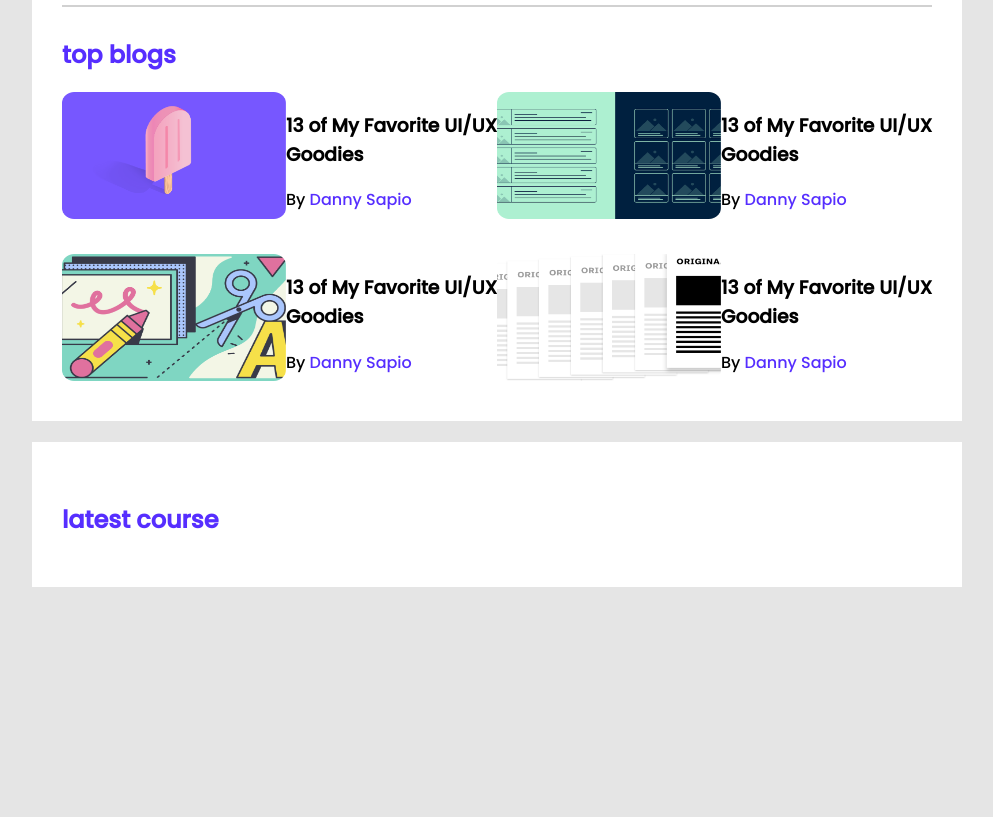
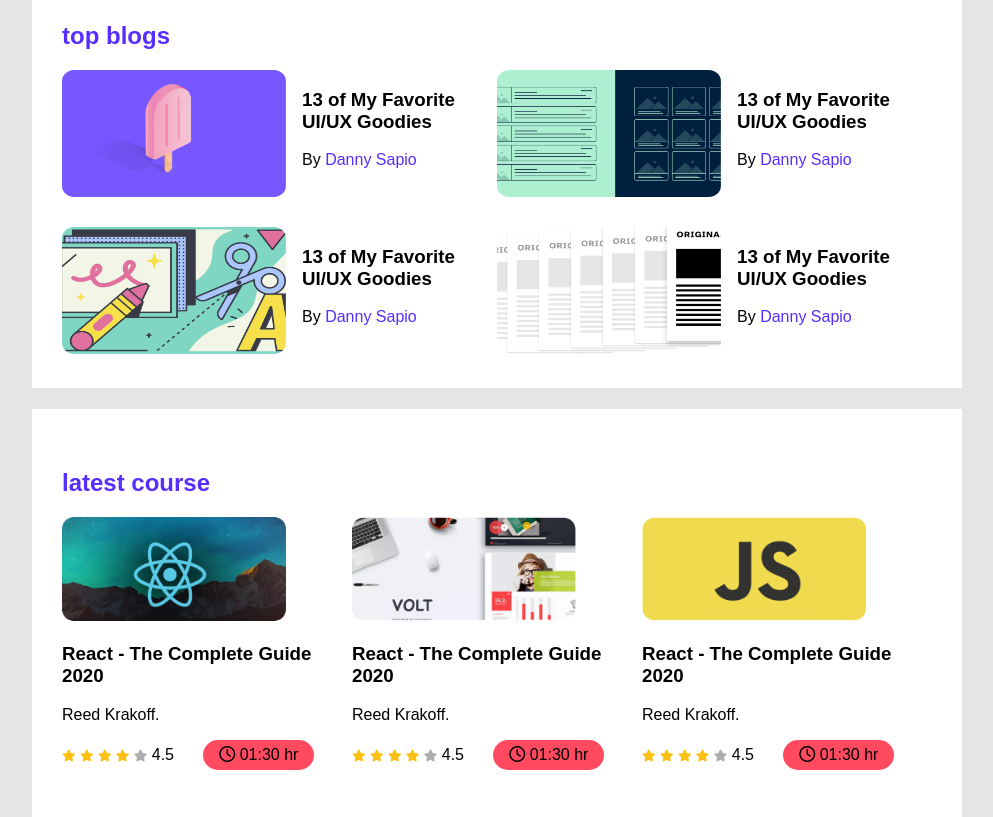
Before and after one commit to monjurctg5/leader-board--clone, a plain HTML site: page index.html in a window 1280 px wide. Shown: the part 347-1164 px from the top of the page, without its empty margins (143-1136 px from the left). Before the commit the page ends 942 px from the top, so only its background shows below. Drawn offline with Linux system fonts and the light colour scheme.

Commit message:
finnesed

```diff
--- a/index.html
+++ b/index.html
@@ -6,6 +6,8 @@
     <meta http-equiv="X-UA-Compatible" content="IE=edge">
     <meta name="viewport" content="width=device-width, initial-scale=1.0">
     <title>Document</title>
+
+    <script src="https://kit.fontawesome.com/57209cae95.js" crossorigin="anonymous"></script>
     <!-- stylesheet -->
     <link rel="stylesheet" href="./style.css">
 </head>
@@ -107,6 +109,90 @@
          <!-- latest course? -->
          <section class="containers">
              <h2 class="section-title">latest course</h2>
+             <div class="courses">
+                 <article class="course">
+                     <div class="course-bannaer">
+                         <img src="./images/courses/course-1.png" alt="">
+
+                     </div>
+                     <div class="course-details">
+                         <h3>React - The Complete Guide 2020</h3>
+                         <p class="course-author">Reed Krakoff.</p>
+                        <div class="course-info">
+                            <div>
+                                <i class="fas fa-star filled"></i>
+                                <i class="fas fa-star filled"></i>
+                                <i class="fas fa-star filled"></i>
+                                <i class="fas fa-star filled"></i>
+                                <i class="fas fa-star" style="color: #AEAEAE; font-size: 12px;"></i>
+                                <span> 4.5</span>
+                            </div>
+
+                            <div class="course-duration">
+                                <i class="far fa-clock"></i>
+                                <span>01:30 hr</span>
+                            </div>
+
+                        </div>
+                     </div>
+                 </article>
+                 <article class="course">
+                    <div class="course-bannaer">
+                        <img src="./images/courses/course-2.png" alt="">
+
+                    </div>
+                    <div class="course-details">
+                        <h3>React - The Complete Guide 2020</h3>
+                        <p class="course-author">Reed Krakoff.</p>
+                       <div class="course-info">
+                           <div>
+                               <i class="fas fa-star filled"></i>
+                               <i class="fas fa-star filled"></i>
+                               <i class="fas fa-star filled"></i>
+                               <i class="fas fa-star filled"></i>
+                               <i class="fas fa-star" style="color: #AEAEAE; font-size: 12px;"></i>
+                               <span> 4.5</span>
+                           </div>
+
+                           <div class="course-duration">
+                               <i class="far fa-clock"></i>
+                               <span>01:30 hr</span>
+
+
+                           </div>
+
+                       </div>
+                    </div>
+                </article>
+                <article class="course">
+                    <div class="course-bannaer">
+                        <img src="./images/courses/course-3.png" alt="">
+
+                    </div>
+                    <div class="course-details">
+                        <h3>React - The Complete Guide 2020</h3>
+                        <p class="course-author">Reed Krakoff.</p>
+                       <div class="course-info">
+                           <div>
+                               <i class="fas fa-star filled"></i>
+                               <i class="fas fa-star filled"></i>
+                               <i class="fas fa-star filled"></i>
+                               <i class="fas fa-star filled"></i>
+                               <i class="fas fa-star" style="color: #AEAEAE; font-size: 12px;"></i>
+                               <span> 4.5</span>
+                           </div>
+                           <div class="course-duration">
+                               <i class="far fa-clock"></i>
+                               <span >01:30 hr</span>
+
+
+                           </div>
+
+                       </div>
+                    </div>
+                </article>
+
+             </div>
 
          </section>
     </main>
--- a/style.css
+++ b/style.css
@@ -1,4 +1,11 @@
 /* top players style */
+
+
+html,body{
+    margin: 0;
+    padding: 0;
+    overflow-x: hidden
+}
 
 
 /* fonts */
@@ -72,6 +79,7 @@
     height: 127px;
 }
 .blog-info{
+    margin-left: 16px;
 
 }
 .blog-author a{
@@ -79,3 +87,84 @@
     color: #562EFF;
     text-decoration: none;
 }
+
+
+/* course section */
+.courses{
+    display: grid;
+    grid-template-columns: repeat(3,1fr);
+
+}
+.course{
+    Width: 252.42px;
+    Height :269.79px;
+
+}
+
+.course-info{
+    display: flex;
+    align-items: center;
+    justify-content: space-between;
+}
+.courses .course-bannaer img{
+    width: 224px;
+    height: 104px;
+    border-radius: 10px;
+
+}
+.fa-star.filled{
+    color: #ffc014;
+    font-size: 12px;
+
+}
+.course-duration{
+ background: #FF4A60;
+ border-radius: 50px;
+ padding: 6px 16px
+;
+}
+
+
+/* medea queryies  */
+
+
+@media screen and (max-width:688px) {
+    .containers{
+        width: 100%;
+    }
+    .courses,.blogs,.players{
+        grid-template-columns: repeat(1,1fr);
+
+    }
+
+    .player,.blog,.course{
+        flex-direction: column;
+    }
+
+
+
+
+}
+
+/* tablate divices */
+
+@media only screen and (min-width: 688px) and (max-width: 992px) {
+    .containers{
+        width: 100%;
+
+    }
+    .players,.courses{
+       grid-template-columns: repeat(2,1fr);
+
+    }
+    .blogs{
+        grid-template-columns: repeat(1,1fr);
+
+
+    }
+    .player{
+        justify-content: center;
+        align-content: center;
+    }
+
+}
```
